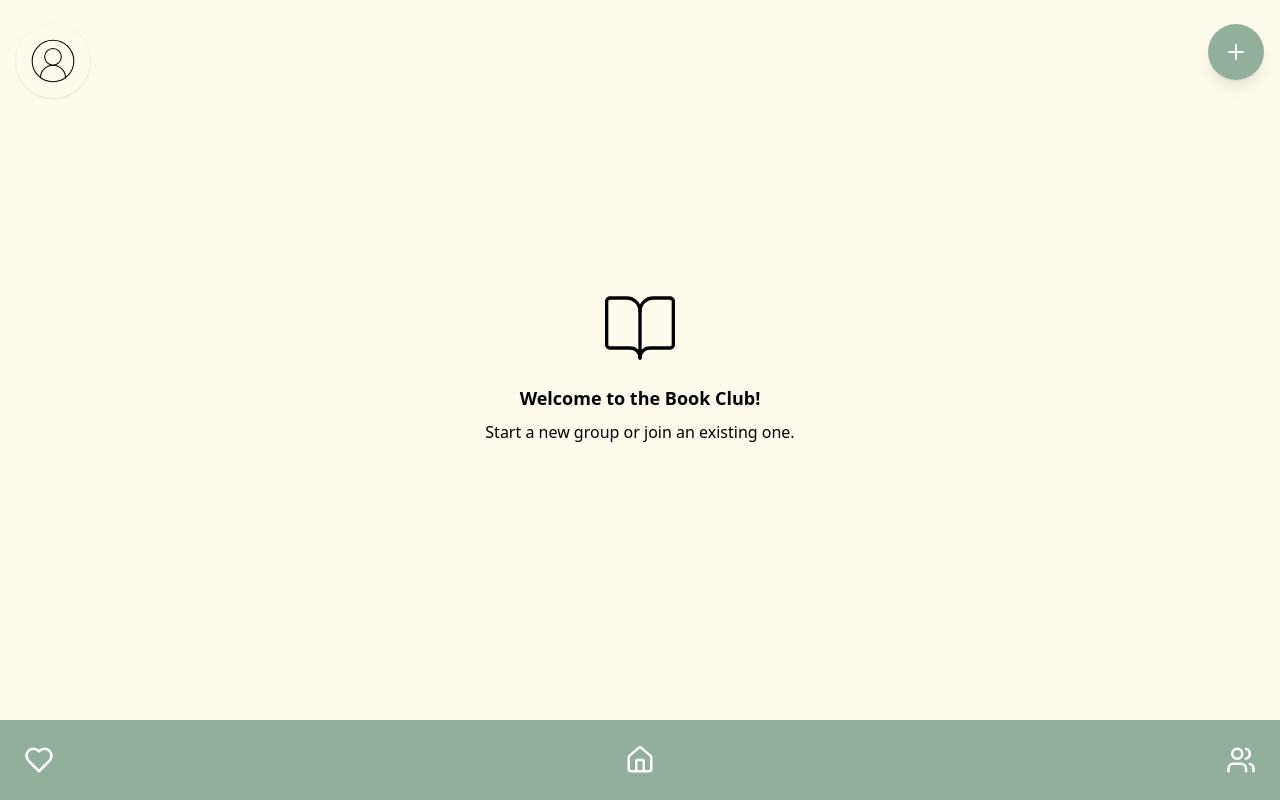
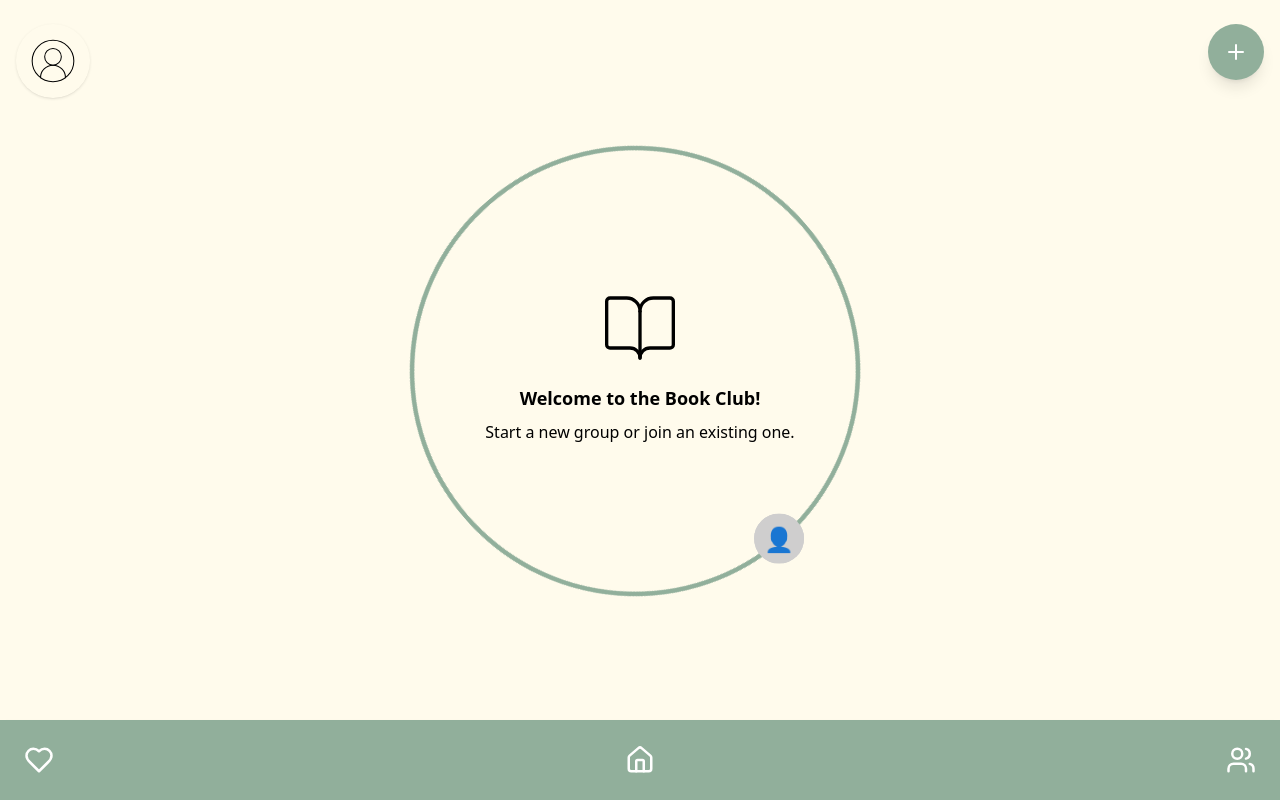
Before and after one commit to samss716/book-club-app, a React (Vite) app: page / in a window 1280 px wide. Built offline with nearby package versions, Linux system fonts and the light colour scheme.

Commit message:
profile orbit code

```diff
--- a/src/pages/Homepage.jsx
+++ b/src/pages/Homepage.jsx
@@ -1,16 +1,42 @@
 import { Link } from 'react-router-dom';
 import { Plus, CircleUserRound, BookOpen } from 'lucide-react';
+import "./orbit.css";
 
 export default function Homepage() {
+  const groupMems = ["👤","👤"];
+
     return (
       <div className="relative flex flex-col items-center justify-center h-[calc(100vh-100px)] text-center overflow-hidden px-4">
         <BookOpen size={80} strokeWidth={1}/>
         <h2 className="text-lg font-semibold mt-4">Welcome to the Book Club!</h2>
         <p className="mt-2">Start a new group or join an existing one.</p>
 
+      <div className="atom-container">
+      <div className="atom-nucleus">
+
+
+      </div>
+
+{groupMems.map((icon, index) => {
+  const angle = (360 / groupMems.length) * index;
+  return (
+    <div
+      className="atom-orbit"
+      key={index}
+      style={{
+        transform: `rotate(${angle}deg)`,
+      }}
+    >
+      <div className="electron">{icon}</div>
+    </div>
+
+  );
+})}
+</div>
+
       <Link
         to="/create"
-        className="fixed top-6 right-4 bg-[#91af9b] text-white p-4 rounded-full shadow-lg hover:bg-green-400 transition z-50"
+        className="fixed top-6 right-4 bg-[#91af9b] text-white p-4 rounded-full shadow-lg hover:bg-green-900 transition z-50"
         >
           <Plus size={24}/>
           </Link>
--- /dev/null
+++ b/src/pages/orbit.css
@@ -0,0 +1,90 @@
+@keyframes orbit {
+    0% {
+      transform: rotate(0deg);
+    }
+    100% {
+      transform: rotate(360deg);
+    }
+  }
+
+  body {
+    margin: 0;
+    padding: 0;
+    overflow: hidden;
+  }
+
+  .atom-container {
+    position: absolute;
+    top: 50%;
+    left: 50%;
+    transform: translate(-50%, -50%);
+  }
+
+  .atom-nucleus {
+    background-color: hidden;
+    border-radius: 50%;
+    margin-top: -50px;
+    margin-left: -50px;
+    left: 50%;
+    height: 100px;
+    position: absolute;
+    top: 50%;
+    width: 100px;
+  }
+
+.electron {
+    background-color: rgb(207, 206, 206);
+    display: flex;
+    align-items: center;
+    justify-content: center;
+    border-radius: 50px;
+    margin-left: -25px;
+    margin-top: -25px;
+    height: 50px;
+    top: 50%;
+    left: 100%;
+    position: absolute;
+    font-size: 24px;
+    width: 50px;
+    animation: counterOrbit 40s linear infinite;
+    z-index: 1;
+    /*  transform: translateX(-50%);*/
+  }
+
+  .atom-orbit {
+    border: 4px solid #91af9b;
+    border-radius: 50%;
+    left: 50%;
+    height: 450px;
+    width: 450px;
+    margin-top: -220px;
+    margin-left: -230px;
+    position: absolute;
+    top: 50%;
+    animation: orbit 40s linear infinite;
+    transform-origin: center center;
+    /*
+    -webkit-animation: spin-right 10s linear infinite;
+    -moz-animation: spin-right 10s linear infinite;
+    -ms-animation: spin-right 10s linear infinite;
+    -o-animation: spin-right 10s linear infinite;
+    animation: spin-right 10s linear infinite;
+  */
+  }
+
+  /*
+  @keyframes spin-right {
+    100% {
+      -webkit-transform: rotate(360deg);
+    }
+  }
+  */
+
+  @keyframes counterOrbit {
+    0% {
+      transform: rotate(-0deg);
+    }
+    100% {
+      transform: rotate(-360deg);
+    }
+  }
```
